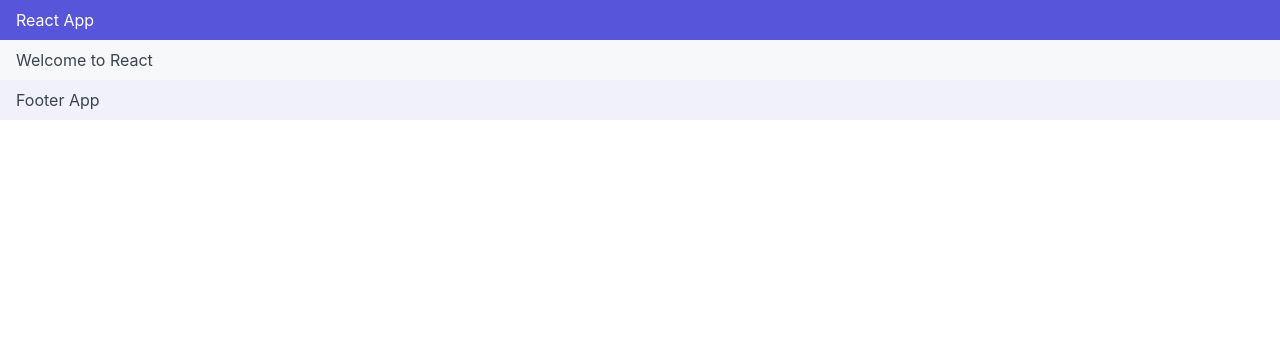
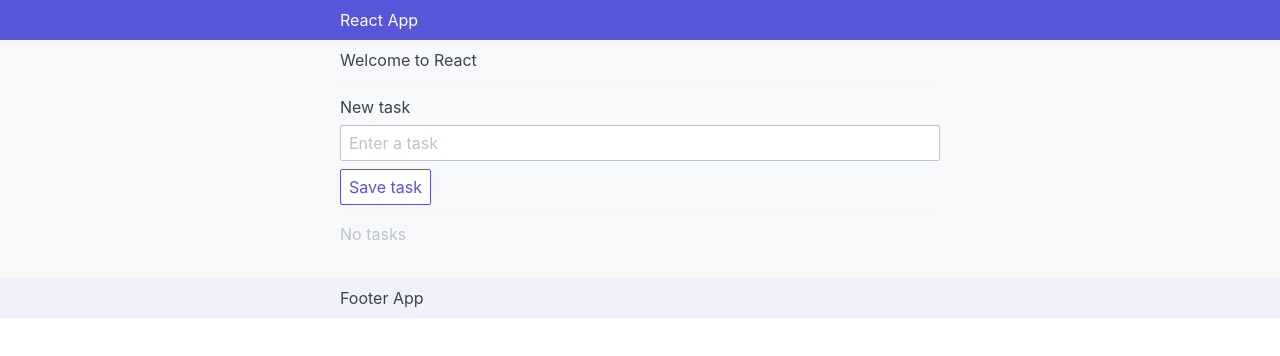
Before and after one commit to coderdiaz/react-track, a React (Create React App) app: page / in a window 1280 px wide. Shown: the top 356 px of the page. Built offline with nearby package versions, Linux system fonts and the light colour scheme.

Commit message:
feat: added TodoList base component

```diff
--- a/src/App.js
+++ b/src/App.js
@@ -2,11 +2,15 @@
 import Header from './components/Header';
 import Footer from './components/Footer';
 
+import TodoList from './components/TodoList';
+
 const App = () => (<Fragment>
   <Header />
   <main className="main bg-gray p-2">
-    <div className="container">
+    <div className="container grid-sm">
       Welcome to React
+      <div className="divider"></div>
+      <TodoList />
     </div>
   </main>
   <Footer />
--- a/src/components/Footer.js
+++ b/src/components/Footer.js
@@ -1,7 +1,7 @@
 import React from 'react';
 
 const Footer = () => (<footer className="footer bg-secondary p-2">
-  <div className="container">
+  <div className="container grid-sm">
     Footer App
   </div>
 </footer>);
--- a/src/components/Header.js
+++ b/src/components/Header.js
@@ -1,7 +1,7 @@
 import React from 'react';
 
 const Header = () => (<header className="header bg-primary p-2">
-  <div className="container">
+  <div className="container grid-sm">
     React App
   </div>
 </header>);
--- /dev/null
+++ b/src/components/TodoList.js
@@ -0,0 +1,23 @@
+import React, { Component } from 'react';
+
+class TodoList extends Component {
+  state = {
+    task: '',
+  }
+
+  render() {
+    return (<div className="todo-list">
+      <div className="form-group">
+        <label className="form-label" for="input-task">New task</label>
+        <input className="form-input" type="text" id="input-task" placeholder="Enter a task" />
+      </div>
+      <div className="form-group">
+        <button className="btn">Save task</button>
+      </div>
+      <div className="divider"></div>
+      <p className="text-gray">No tasks</p>
+    </div>);
+  }
+}
+
+export default TodoList;
```
